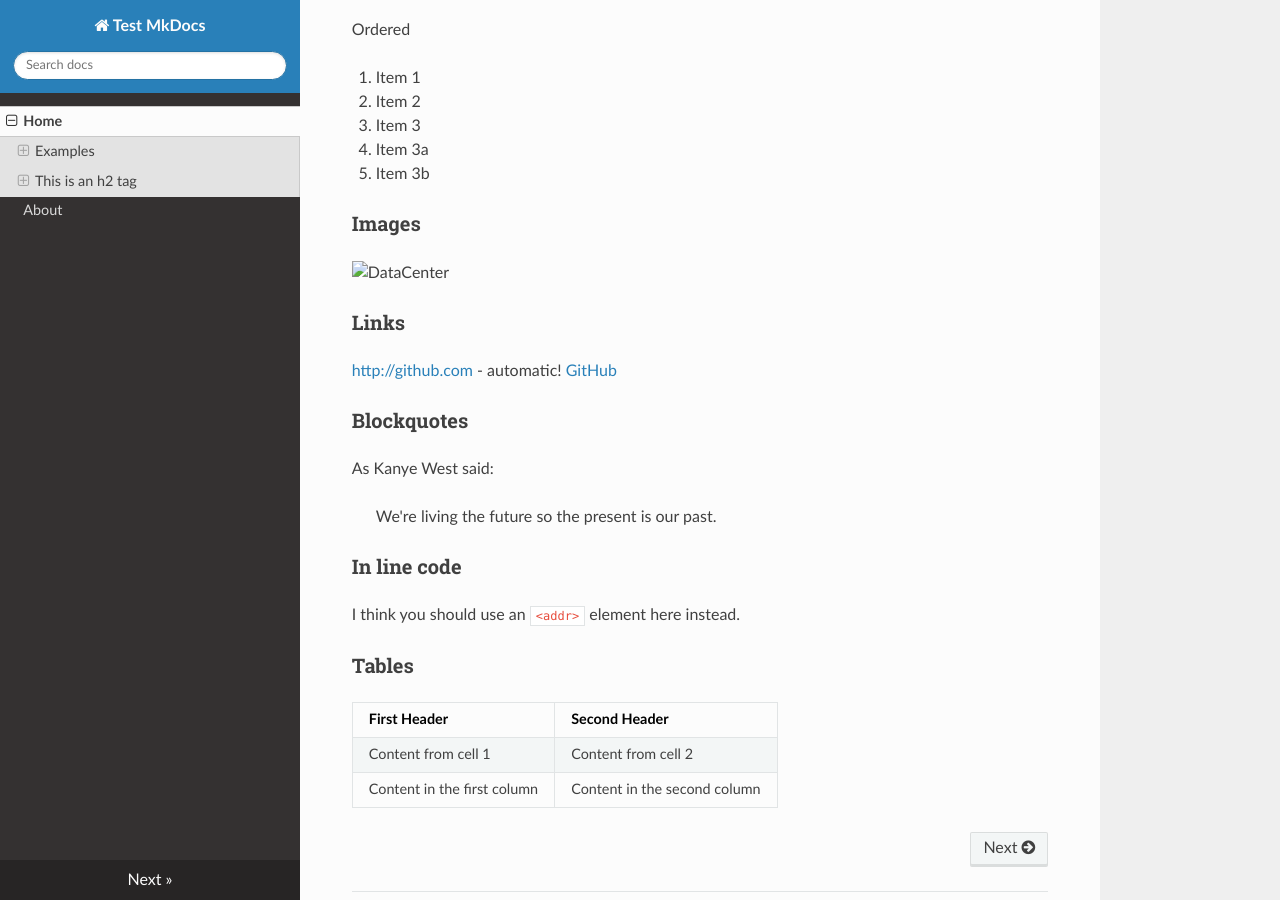
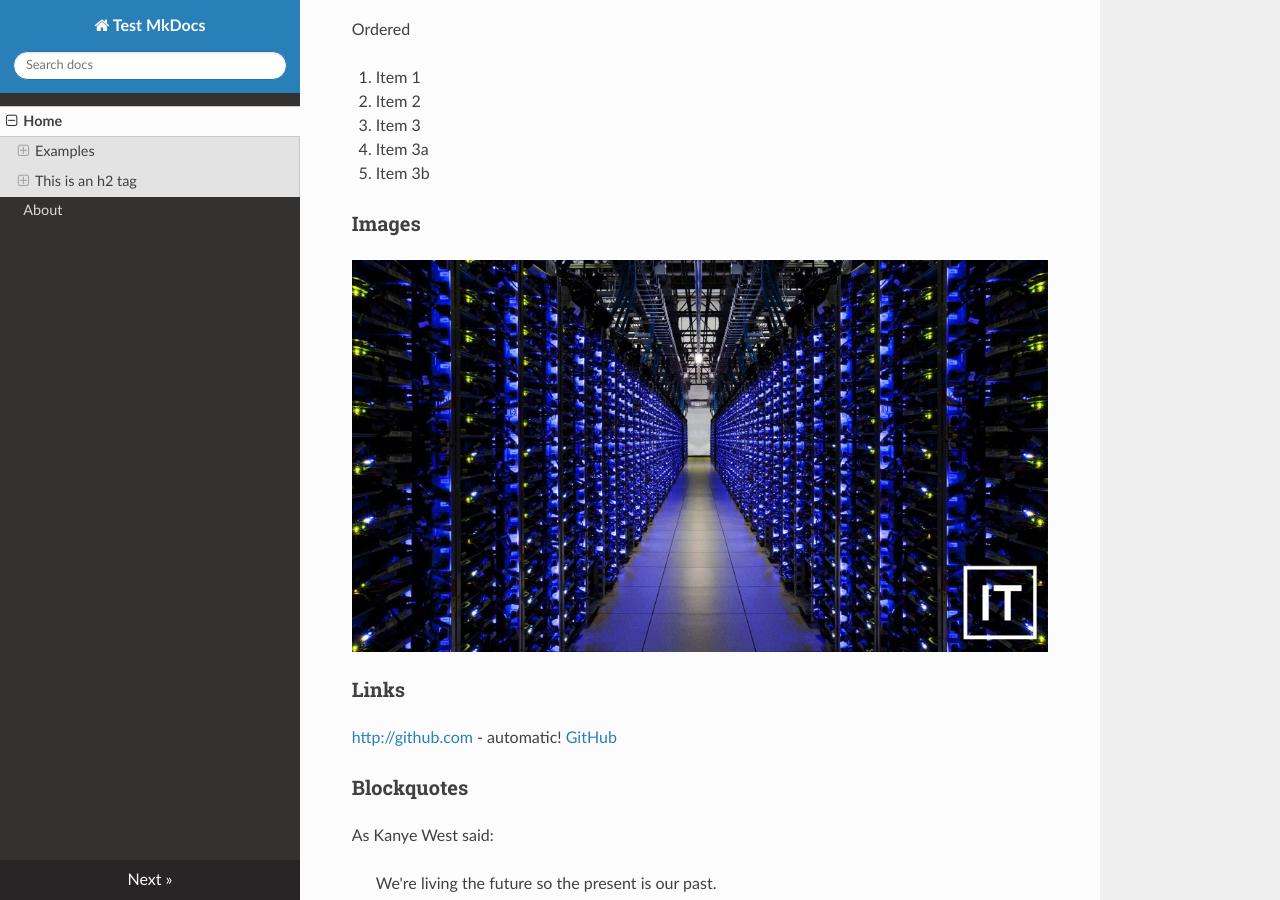
Before and after one commit to marlon-git/my-project, an MkDocs documentation site: the page built from docs/index.md, in a window 1280 px wide and 900 px high, scrolled down 888 px. Built offline with MkDocs 1.6.1, drawn with Linux system fonts in a browser that asks for light colours; nearby versions of some CDN libraries.

Commit message:
Update image path

```diff
--- a/docs/index.md
+++ b/docs/index.md
@@ -41,7 +41,7 @@ Ordered
 
 ### Images
 
-![DataCenter](/docs/images/WP_serverfarm_Putman_dektop.jpg)
+![DataCenter](/images/WP_serverfarm_Putman_dektop.jpg)
 
 ### Links
 
```
